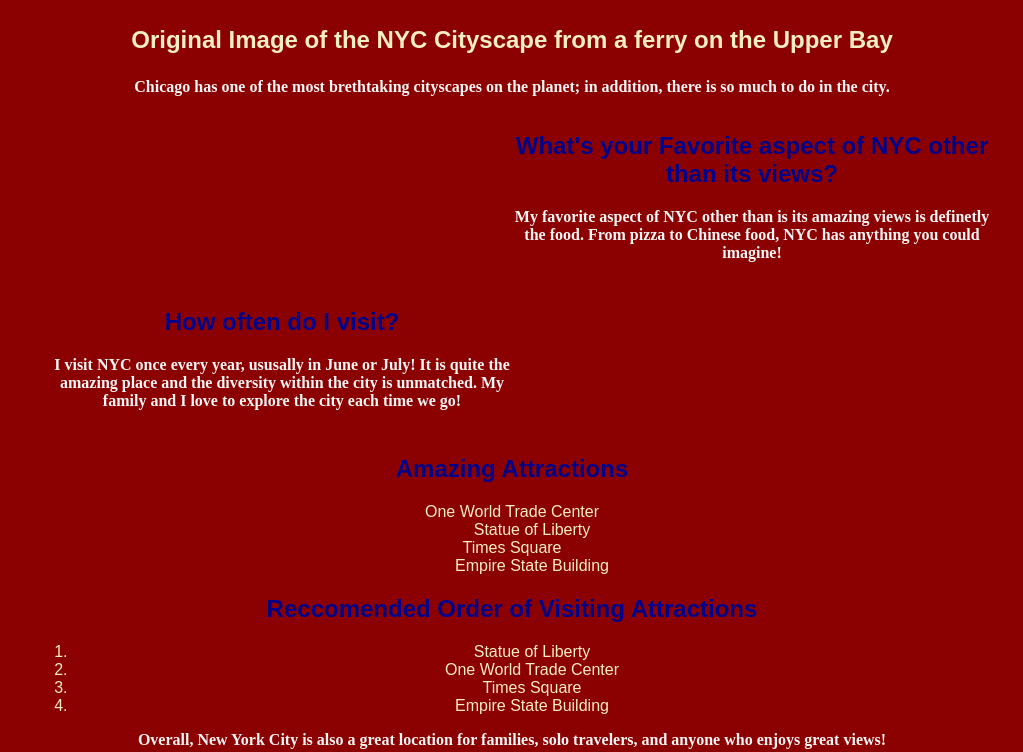
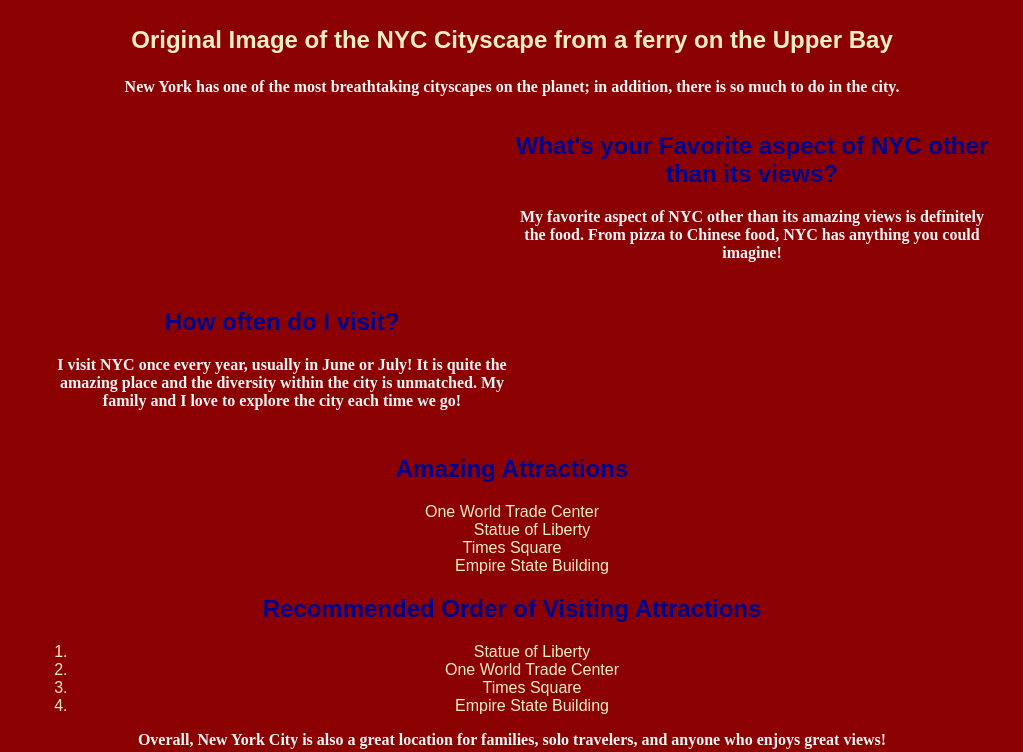
Before and after one commit to AJRautenberg/LIS351Project1, a plain HTML site: page NYC.html in a window 1280 px wide. Shown: the part 892-1644 px from the top of the page, without its empty margins (128-1151 px from the left). Drawn offline with Linux system fonts and the light colour scheme.

Commit message:
Update NYC.html

```diff
--- a/NYC.html
+++ b/NYC.html
@@ -8,21 +8,21 @@
 </head>
 	<body>
 		<h1>New York City</h1>
-			<p id="p"> Another great location to travel to is New York City. It's beautiful views and activites are beyond compare. Below are suggestions of activites to do in NYC. <br><a href="https://tourscanner.com/blog/fun-things-to-do-in-nyc/" target="_blank"> Fun Activites in NYC</a></p>
+			<p id="p"> Another great location to travel to is New York City. Its beautiful views and activities are beyond compare. Below are suggestions of activities to do in NYC. <br><a href="https://tourscanner.com/blog/fun-things-to-do-in-nyc/" target="_blank"> Fun Activities in NYC</a></p>
 	<div class="row">
 	  <div class="column">
 	    <div class="content">
 	      <img src="NYC2.jpg" alt="NYC Skyline from boat on Upper Bay" style="width:100%">
 	      <h3>Original Image of the NYC Cityscape from a ferry on the Upper Bay</h3>
-	      <p> Chicago has one of the most brethtaking cityscapes on the planet; in addition, there is so much to do in the city. </p>
+	      <p> New York has one of the most breathtaking cityscapes on the planet; in addition, there is so much to do in the city. </p>
 	      <div class="container">
   <div class="column1">
     <h2>What's your Favorite aspect of NYC other than its views?</h2>
-    <p>My favorite aspect of NYC other than is its amazing views is definetly the food. From pizza to Chinese food, NYC has anything you could imagine! </p>
+    <p>My favorite aspect of NYC other than its amazing views is definitely the food. From pizza to Chinese food, NYC has anything you could imagine! </p>
   </div>
   <div class="column2">
     <h2>How often do I visit?</h2>
-    <p>I visit NYC once every year, ususally in June or July! It is quite the amazing place and the diversity within the city is unmatched. My family and I love to explore the city each time we go! </p>
+    <p>I visit NYC once every year, usually in June or July! It is quite the amazing place and the diversity within the city is unmatched. My family and I love to explore the city each time we go! </p>
   </div>
 </div>
 	    </div>
@@ -34,7 +34,7 @@
       <dd>Empire State Building</dd>
     </dl>
 	  </div>
-	  		<h2>Reccomended Order of Visiting Attractions</h2>
+	  		<h2>Recommended Order of Visiting Attractions</h2>
 <ol>
   <li>Statue of Liberty</li>
   <li>One World Trade Center</li>
```
